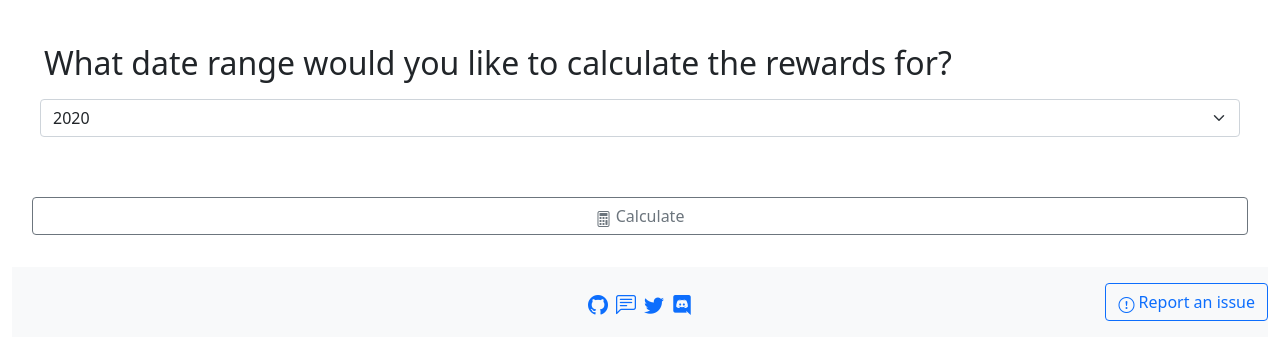
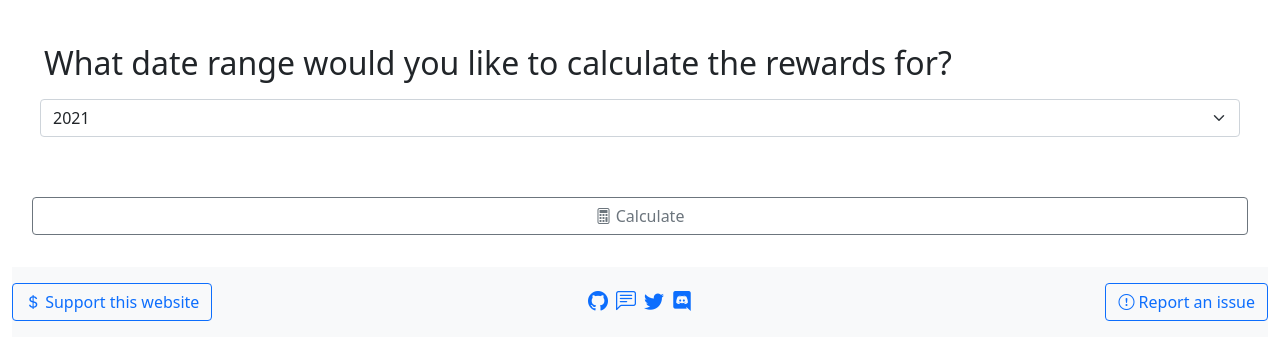
Before and after one commit to serenita-org/ethstaker.tax, a Python web app: template src/frontend/templates/root.html in a window 1280 px wide. Shown: the part 619-956 px from the top of the page. Run offline with Jinja, Linux system fonts and the light colour scheme; the template is opened without the code that fills it, so the values that code supplies are empty; some libraries are stand-ins or nearby versions; some web fonts are replaced.

Commit message:
Update root frontend template

```diff
--- a/src/frontend/templates/root.html
+++ b/src/frontend/templates/root.html
@@ -12,10 +12,10 @@
     <link rel="manifest" href="/static/favicon/site.webmanifest">
 
     <!-- Bootstrap CSS -->
-    <link rel="stylesheet" href="/static/bootstrap/bootstrap.min.css">
+    <link href="https://cdn.jsdelivr.net/npm/bootstrap@5.1.0/dist/css/bootstrap.min.css" rel="stylesheet" integrity="sha384-KyZXEAg3QhqLMpG8r+8fhAXLRk2vvoC2f3B09zVXn8CA5QIVfZOJ3BCsw2P0p/We" crossorigin="anonymous">
 
     <!-- Bootstrap icons -->
-    <link rel="stylesheet" href="/static/bootstrap/bootstrap-icons.css">
+    <link rel="stylesheet" href="https://cdn.jsdelivr.net/npm/bootstrap-icons@1.5.0/font/bootstrap-icons.css">
 
     <!-- Moment.js - required by Pikaday -->
     <script src="/static/momentjs/moment.js"></script>
@@ -125,9 +125,10 @@
                 <h2>What date range would you like to calculate the rewards for?</h2>
                 <div class="input-group mb-1 p-2">
                     <select class="form-select" id="selectDateRange">
-                        {% for year in range(2020,2022) %}
-                        <option value="{{ year }}">{{ year }}</option>
-                        {% endfor %}
+                        <option value="2020">2020</option>
+                        <option value="2021" selected>2021</option>
+                        <option value="2022">2022</option>
+                        <option value="since_genesis">Since genesis</option>
                         <option value="custom">Custom</option>
                     </select>
                 </div>
@@ -171,8 +172,9 @@
     <footer class="footer mt-auto py-3 bg-light">
         <div class="row">
             <div class="col-sm">
-                <a class="btn btn-outline-primary float-start" href="/api/docs" role="button" style="display: none">
-                    API
+                <a class="btn btn-outline-primary" href="https://gitcoin.co/grants/2148/eth2tax-tax-information-for-stakers" role="button" target="_blank">
+                    <i class="bi-currency-dollar"></i>
+                    Support this website
                 </a>
             </div>
             <div class="col-sm d-flex justify-content-center">
@@ -200,7 +202,7 @@
 </div>
 
 <!-- Bootstrap Bundle with Popper -->
-<script src="/static/bootstrap/bootstrap.bundle.min.js"></script>
+<script src="https://cdn.jsdelivr.net/npm/bootstrap@5.1.0/dist/js/bootstrap.bundle.min.js" integrity="sha384-U1DAWAznBHeqEIlVSCgzq+c9gqGAJn5c/t99JyeKa9xxaYpSvHU5awsuZVVFIhvj" crossorigin="anonymous"></script>
 
 </body>
 </html>
```
